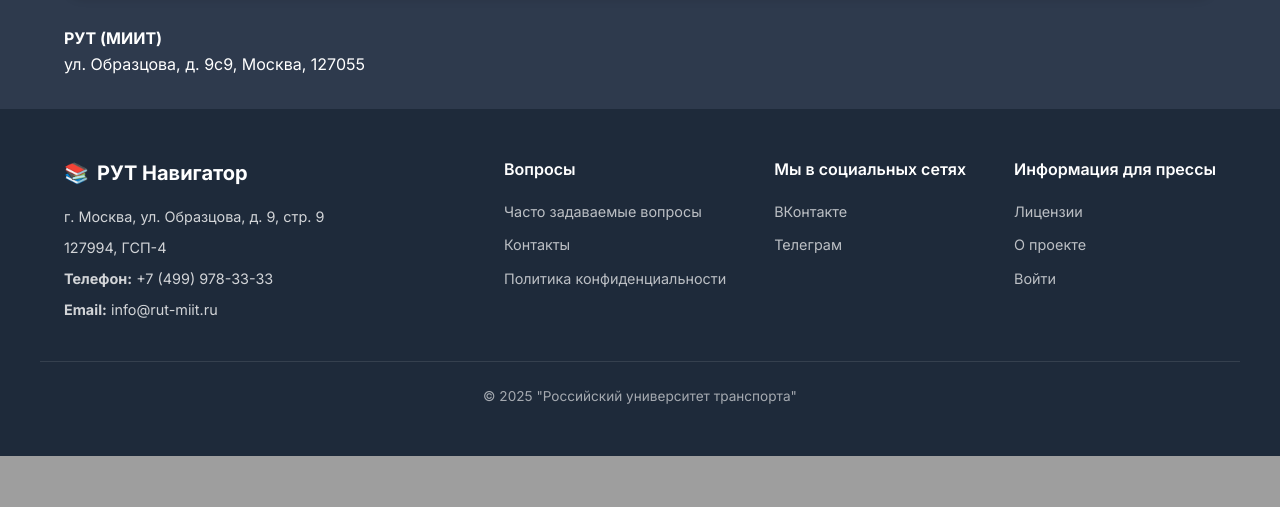
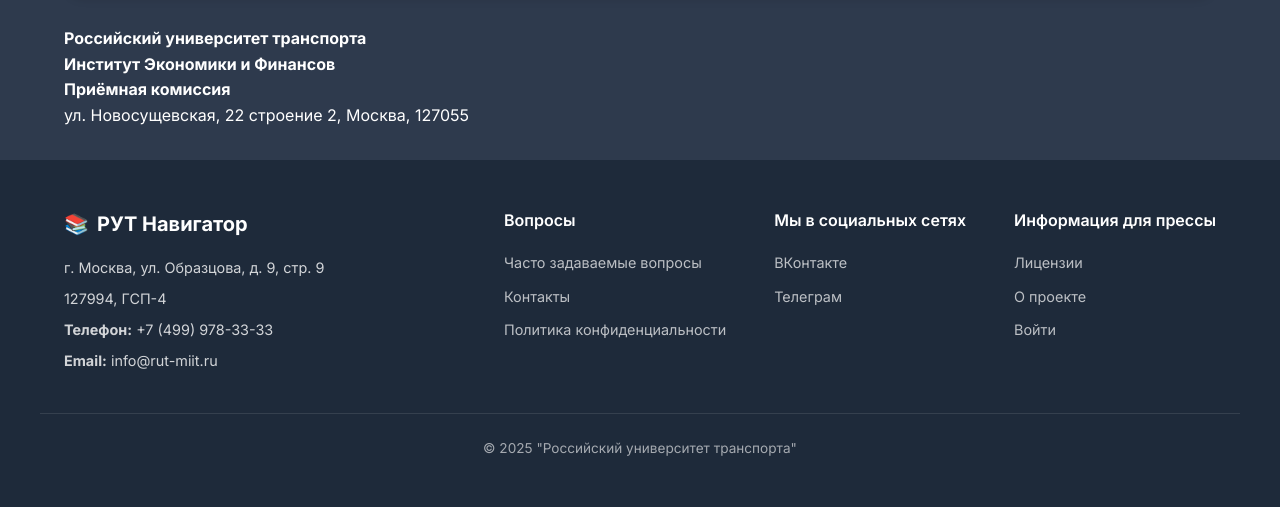
Before and after one commit to DITEKmax/booking-rut-main, a Spring Boot app: page /contacts in a window 1280 px wide. Shown: the part 690-1197 px from the top of the page. Before the commit the page ends 1146 px from the top, so only its background shows below. Run offline with Spring Boot 4, Linux system fonts and the light colour scheme; some of the project's set-up classes (security, data sources, template engines, error pages and the like) are left out, and stand-ins take their place; some libraries are stand-ins or nearby versions.

Commit message:
Обновить локацию контактов на ИЭФ РУТ, ул. Новосущевская 22 стр 2

```diff
--- a/src/main/resources/templates/pages/contacts.html
+++ b/src/main/resources/templates/pages/contacts.html
@@ -16,7 +16,7 @@
             <div class="map-section">
                 <h2>Расположение</h2>
                 <iframe
-                    src="https://www.google.com/maps/embed?pb=!1m18!1m12!1m3!1d2244.293!2d37.6182!3d55.7773!2m3!1f0!2f0!3f0!3m2!1i1024!2i768!4f13.1!3m3!1m2!1s0x46b54a50e0c6b3c5%3A0x1e90d2e7c5a58a3!2z0YPQuy4g0J7QsdGA0LDQt9GG0L7QstCwLCA50YExMCwg0JzQvtGB0LrQstCwLCAxMjcwNTU!5e0!3m2!1sru!2sru!4v1640000000000!5m2!1sru!2sru"
+                    src="https://www.google.com/maps/embed?pb=!1m18!1m12!1m3!1d2244.0527564890563!2d37.58698931579927!3d55.78095898055545!2m3!1f0!2f0!3f0!3m2!1i1024!2i768!4f13.1!3m3!1m2!1s0x46b549506ba4c5d1%3A0x7e8e60e1c3b1e0a5!2z0YPQuy4g0J3QvtCy0L7RgdGD0YnQtdCy0YHQutCw0Y8sIDIyINGB0YLRgNC-0LXQvdC40LUgMiwg0JzQvtGB0LrQstCwLCAxMjcwNTU!5e0!3m2!1sru!2sru!4v1640000000000!5m2!1sru!2sru"
                     width="100%"
                     height="450"
                     style="border:0; border-radius: var(--radius-xl); box-shadow: var(--shadow);"
@@ -25,8 +25,10 @@
                     referrerpolicy="no-referrer-when-downgrade">
                 </iframe>
                 <div style="margin-top: 20px; color: white;">
-                    <p><strong>РУТ (МИИТ)</strong></p>
-                    <p>ул. Образцова, д. 9с9, Москва, 127055</p>
+                    <p><strong>Российский университет транспорта</strong></p>
+                    <p><strong>Институт Экономики и Финансов</strong></p>
+                    <p><strong>Приёмная комиссия</strong></p>
+                    <p>ул. Новосущевская, 22 строение 2, Москва, 127055</p>
                 </div>
             </div>
         </div>
```
